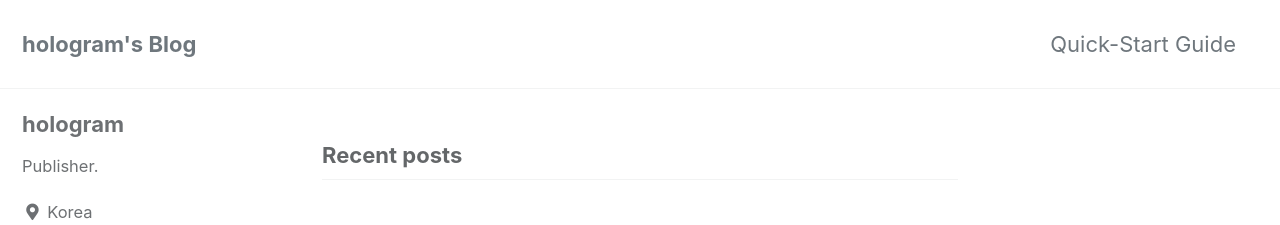
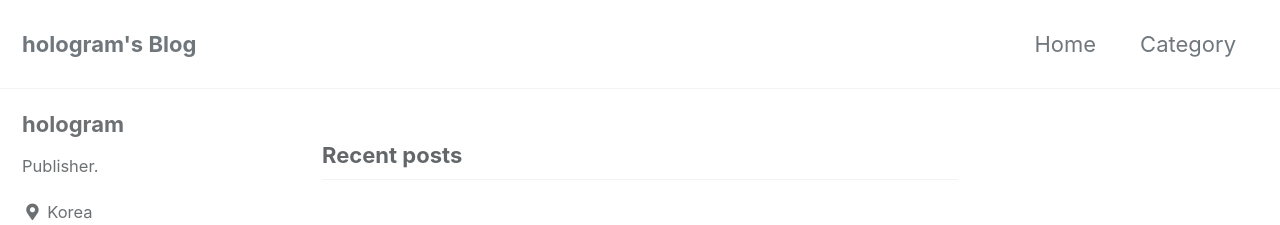
Before and after one commit to holo-gram/holo-gram.github.io, a Jekyll site: the page built from index.html, in a window 1280 px wide and 900 px high. Shown: the top 225 px of the window. Built offline with Jekyll 4.4.1, drawn with Linux system fonts in a browser that asks for light colours; cached includes are drawn as plain includes; the list of posts is cut into pages by our own code.

Commit message:
헤더 카테고리 탭 추가 셋팅

```diff
--- a/_data/navigation.yml
+++ b/_data/navigation.yml
@@ -1,7 +1,11 @@
 # main links
 main:
-  - title: "Quick-Start Guide"
-    url: https://mmistakes.github.io/minimal-mistakes/docs/quick-start-guide/
+  - title: "Home"
+    url: /
+  - title: "Category"
+    url: /categories/
+  # - title: "Quick-Start Guide"
+  #   url: https://mmistakes.github.io/minimal-mistakes/docs/quick-start-guide/
   # - title: "About"
   #   url: https://mmistakes.github.io/minimal-mistakes/about/
   # - title: "Sample Posts"
```
Also changed, not shown: _pages/category-archive.md (added, +7 -0 lines).
